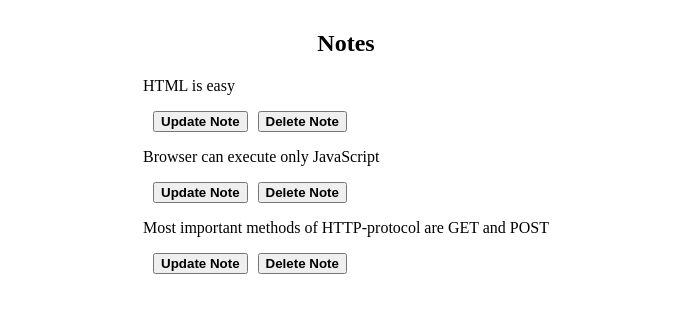
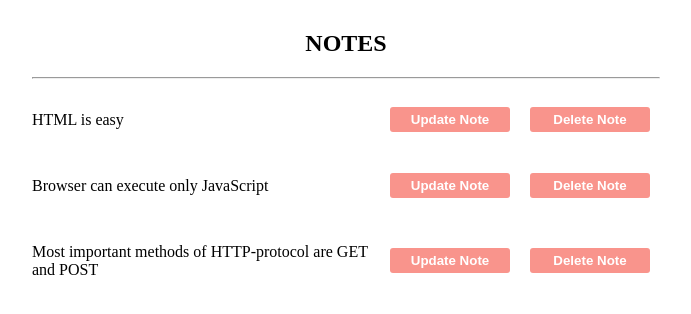
Before and after one commit to adrianagrd/notekeeper-app, a React (Vite) app: page / in a window 1280 px wide. Shown: the top 314 px of the page, without its empty margins (294-985 px from the left). Built offline with nearby package versions, Linux system fonts and the light colour scheme.

Commit message:
chore: Update CSS styles for note display and buttons

```diff
--- /dev/null
+++ b/src/App.css
@@ -0,0 +1,42 @@
+.notesTable {
+    margin: 0 auto;
+    width: 50%;
+}
+
+.headerTitle {
+    text-align: center;
+}
+
+.noteContainer {
+    list-style-type: none;
+    padding: 0;
+}
+
+.noteItem {
+    display: flex;
+    align-items: center;
+    justify-content: space-between;
+    margin: 10px 0;
+}
+
+.noteContent {
+    flex-grow: 1;
+    text-align: left;
+}
+
+.noteButtons {
+    display: flex;
+    justify-content: flex-end;
+}
+
+.deleteNote,
+.updateNote {
+    margin: 0 10px;
+    width: 120px;
+    background-color: rgb(249, 148, 140);
+    cursor: pointer;
+    border: none;
+    color: white;
+    padding: 5px;
+    border-radius: 3px;
+}
--- a/src/App.jsx
+++ b/src/App.jsx
@@ -1,5 +1,5 @@
 import { NotesList } from "./components";
-import './index.css';
+import './App.css';
 
 const App = () => {
 
@@ -26,7 +26,8 @@ const App = () => {
 
 	return (
 		<table className="notesTable">
-			<h2 className="headerTitle">Notes</h2>
+			<h2 className="headerTitle">NOTES</h2>
+			<hr />
 			<NotesList notes={notes} />
 		</table>
 	);
--- a/src/components/ButtonCreateNote.jsx
+++ b/src/components/ButtonCreateNote.jsx
@@ -11,7 +11,7 @@ export const CreateNoteForm = () => {
   return (
     <form>
       {}
-      <button onClick={handleCreateNote}>Create Note</button>
+      <button className="createNote" onClick={handleCreateNote}>Create Note</button>
     </form>
   );
 };
--- a/src/components/ButtonDeleteNote.jsx
+++ b/src/components/ButtonDeleteNote.jsx
@@ -10,7 +10,7 @@ export const DeleteNoteForm = () => {
 
     return (
         <span>
-            <button onClick={handleDeleteNote}>
+            <button className="deleteNote" onClick={handleDeleteNote}>
                 <b>Delete Note</b>
             </button>
         </span>
--- a/src/components/ButtonUpdateNote.jsx
+++ b/src/components/ButtonUpdateNote.jsx
@@ -10,7 +10,7 @@ export const UpdateNoteForm = () => {
 
     return (
         <span>
-            <button onClick={ handleUpdateNote } style={{ margin: '0 10px' }}>
+            <button className="updateNote" onClick={ handleUpdateNote }>
                 <b>Update Note</b>
             </button>
         </span>
--- a/src/components/Note.jsx
+++ b/src/components/Note.jsx
@@ -1,12 +1,17 @@
 import { DeleteNoteForm, UpdateNoteForm } from './index';
 
 export const Note = ({ note }) => {
-
   return (
-    <div>
-      <p>{note.content}</p>
-      <UpdateNoteForm />
-      <DeleteNoteForm />
-    </div>
+    <ul className='noteContainer'>
+      <li className='noteItem'>
+        <div className='noteContent'>
+          <p>{note.content}</p>
+        </div>
+        <div className='noteButtons'>
+          <UpdateNoteForm />
+          <DeleteNoteForm />
+        </div>
+      </li>
+    </ul>
   );
 };
--- a/src/index.css
+++ /dev/null
@@ -1,7 +0,0 @@
-.notesTable {
-    margin: 0 auto;
-}
-
-.headerTitle {
-    text-align: center;
-}
```
